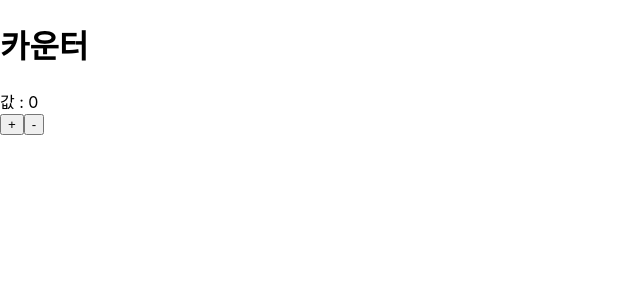
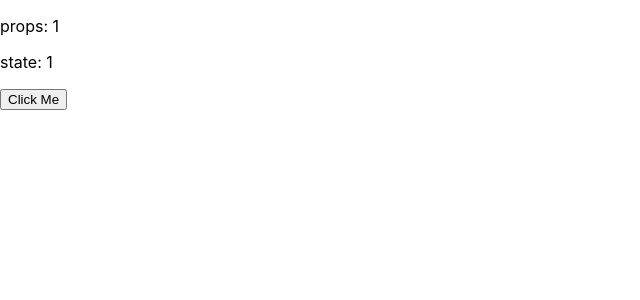
Before and after one commit to QyujinLee/react_tutorials, a React (Create React App) app: page / in a window 1280 px wide. Shown: the top 300 px of the page, without its empty margins (0-640 px from the left). Built offline with nearby package versions, Linux system fonts and the light colour scheme.

Commit message:
Life Cycle API (1) 추가사항

```diff
--- a/src/App.js
+++ b/src/App.js
@@ -2,10 +2,37 @@ import React, { Fragment, Component } from 'react';
 import logo from './logo.svg';
 import './App.css';
 import Counter from './Counter';
+import MyComponent from './MyComponent';
 
   class App extends Component {
+
+    state = {
+      counter: 1,
+    }
+
+    constructor(props) {
+      super(props);
+      console.log("constructor");
+    }
+
+    componentDidMount() {
+      console.log("componentDidMount");
+      // console.log(this.myDiv.getBoundingClientRect().height);
+    }
+
+    handleClick = () => {
+      this.setState({
+        counter : this.state.counter + 1
+      });
+    };
+
     render() {
-      return <Counter />;
+      return(
+        <div>
+          <MyComponent value={this.state.counter}/>
+          <button onClick={this.handleClick}>Click Me</button>
+        </div>
+      );
     }
   }
 
--- /dev/null
+++ b/src/MyComponent.js
@@ -0,0 +1,27 @@
+import React, { Component } from 'react';
+
+class MyComponent extends Component {
+    state = {
+        value: 0
+    };
+
+    static getDerivedStateFromProps(nextProps, prevState) {
+        if(prevState.value !== nextProps.value) {
+            return {
+                value: nextProps.value
+            };
+        }
+        return null;
+    }
+
+    render() {
+        return(
+            <div>
+                <p>props: {this.props.value}</p>
+                <p>state: {this.state.value}</p>
+            </div>
+        );
+    }
+}
+
+export default MyComponent;
```
Also changed, not shown: LifeCycle API(1).txt.
